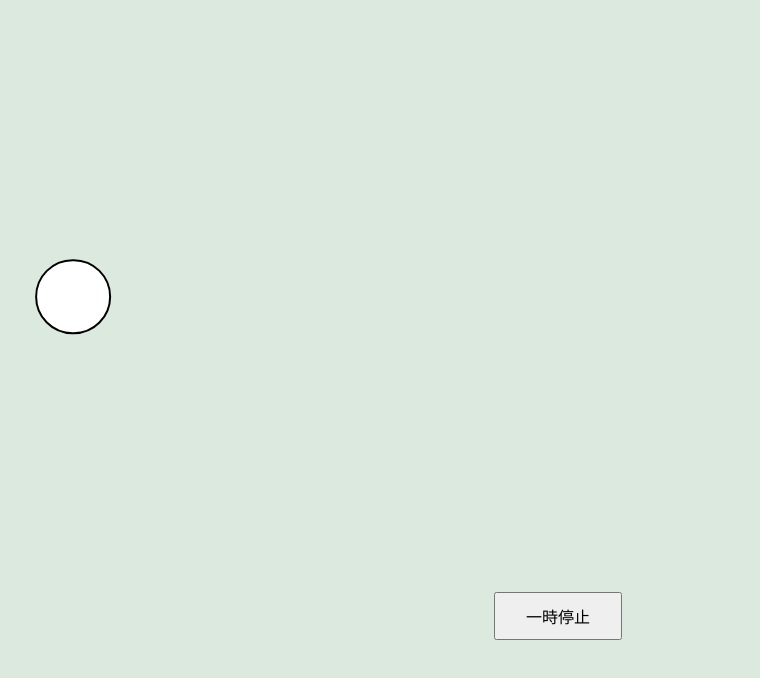
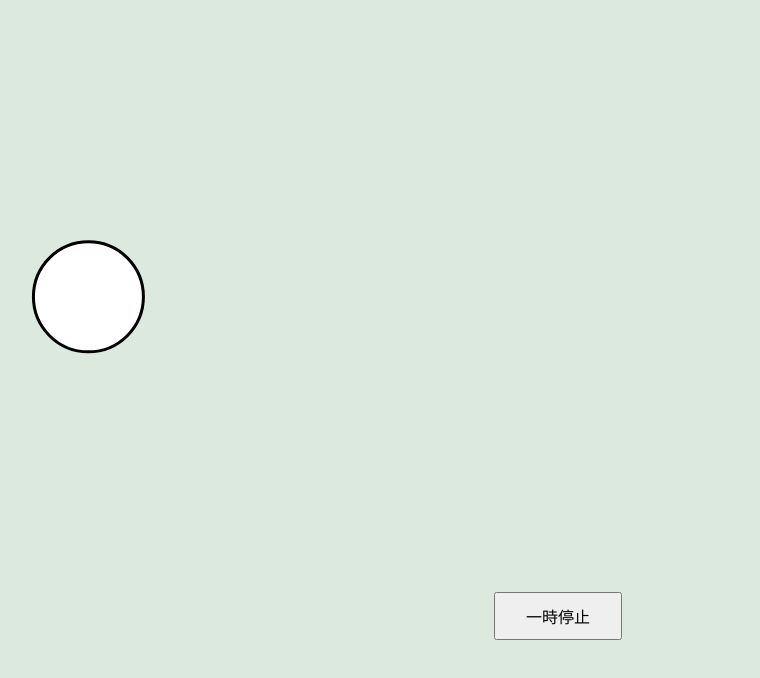
Before and after one commit to gahaku-1979/emdr-site, a plain HTML site: page index.html in a window 1280 px wide. Shown: the part 102-780 px from the top of the page, without its empty margins (82-842 px from the left). Drawn offline with Linux system fonts and the light colour scheme.

Commit message:
Modify circle size and border in style.css
Updated circle dimensions and border styles.

```diff
--- a/style.css
+++ b/style.css
@@ -24,9 +24,9 @@ main {
 /* 円形 */
 #circle {
   position: absolute;
-  width: 2cm;
-  height: 2cm;
-  border: 2px solid black;
+  width: 3cm;
+  height: 3cm;
+  border: 3px solid black;
   border-radius: 50%;
   background-color: white;
   box-sizing: border-box;
```
